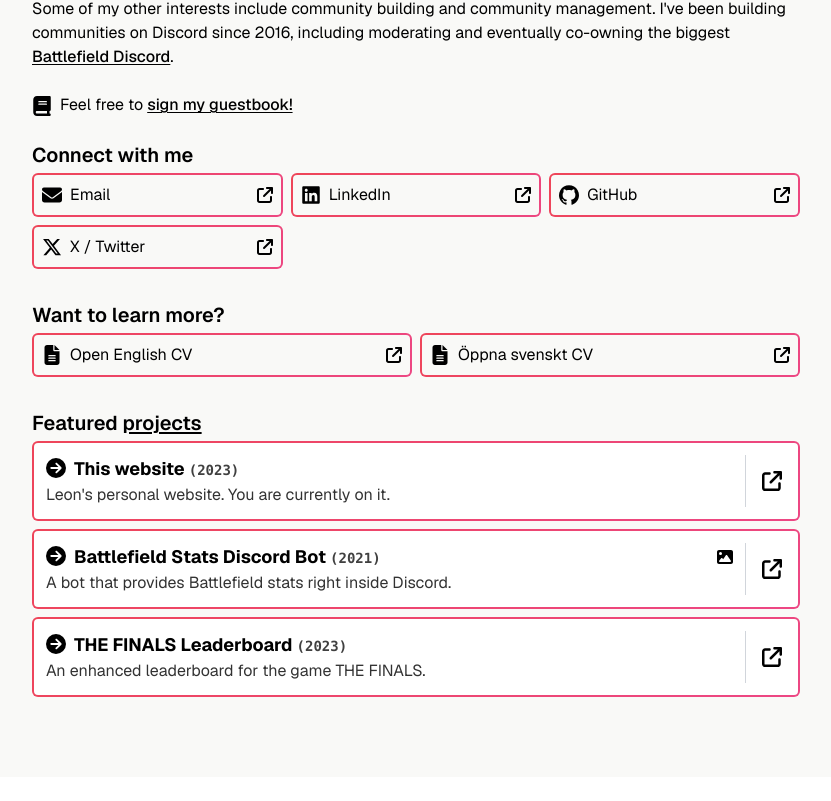
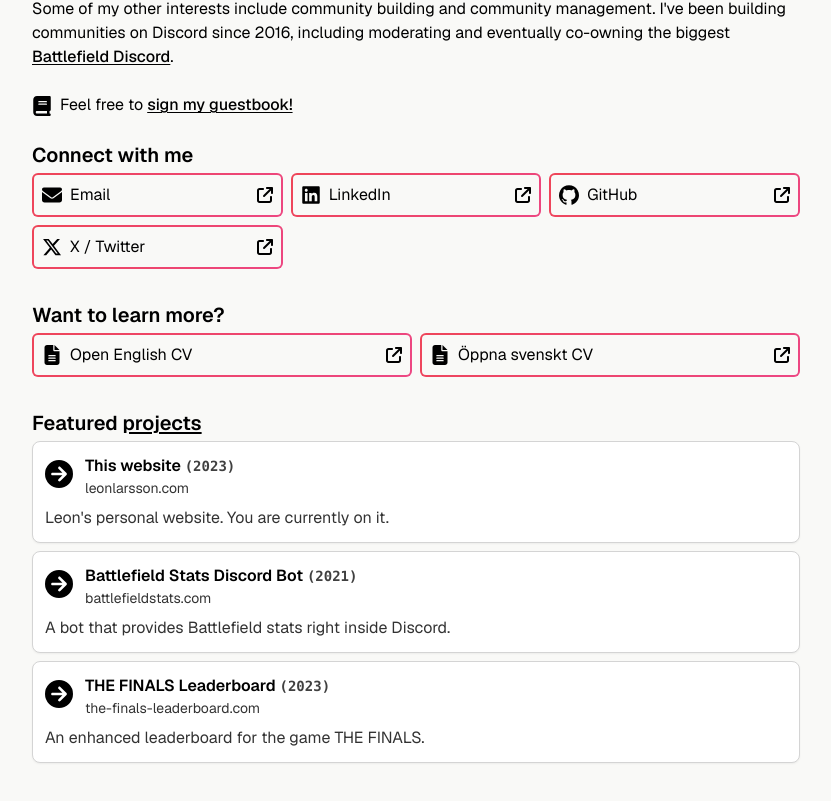
Before and after one commit to leonlarsson/leon-home, a Next.js app: page / in a window 1280 px wide. Shown: the part 493-1294 px from the top of the page, without its empty margins (224-1055 px from the left). Before the commit the page ends 1270 px from the top, so only its background shows below. Built offline with nearby package versions, Linux system fonts and the light colour scheme.

Commit message:
projects: redesign grid and cards

```diff
--- a/app/(main)/projects/components/ProjectsGrid.tsx
+++ b/app/(main)/projects/components/ProjectsGrid.tsx
@@ -8,8 +8,10 @@ export default ({ projects }: { projects: ProjectType[] }) => {
   return (
     // Use grid with 2 cols until medium, then use 1 col. Additionally, use 1 col if there is a single project
     <div
-      className={`grid gap-3 ${
-        projects.length === 1 ? "self-center" : "grid-cols-1 md:grid-cols-2"
+      className={`grid gap-5 ${
+        projects.length === 1
+          ? "self-center"
+          : "grid-cols-1 md:grid-cols-2 xl:grid-cols-3"
       }`}
     >
       {projects.map(project => (
@@ -27,21 +29,21 @@ export const Project = ({
   displayTags?: boolean;
 }) => {
   return (
-    <GradientBorder rounded="6px" padding="2px" hoverable>
-      <div className="flex h-full rounded bg-white text-start transition-colors dark:bg-kinda-black">
+    <div className="group/main relative flex flex-col gap-2 rounded-lg border border-neutral-300 bg-white p-3 text-start shadow-sm transition-colors hover:border-neutral-500 dark:border-neutral-800 dark:bg-neutral-900/40 dark:hover:border-neutral-300">
+      {/* ICON / NAME / URL */}
+      <div className="flex items-center gap-1">
+        <Icons.circleArrowRight className="mb-1 me-2 inline size-7 flex-shrink-0 transition-transform group-hover/main:-rotate-45" />
+
+        <div className="flex flex-col">
+          <span className="font-semibold">
+            {/* Name / Year */}
             <Link
               href={`/projects/${project.slug}`}
-          className="group flex flex-1 flex-col p-3"
               draggable={false}
-          title={`See more info on project ${project.name}.`}
+              className="relative z-20 underline-offset-2 hover:underline"
             >
-          <div className="flex items-center justify-between">
-            <span className="text-lg font-bold">
-              <Icons.circleArrowRight className="mb-1 me-2 inline h-5 transition-transform group-hover:-rotate-45" />
-              {/* Name / Year */}
-              <span className="underline-offset-2 group-hover:underline">
               {project.name}
-              </span>{" "}
+            </Link>{" "}
             {project.year && (
               <span
                 className="font-mono text-sm text-neutral-700 transition-colors dark:text-neutral-400"
@@ -52,17 +54,31 @@ export const Project = ({
               </span>
             )}
           </span>
-            {/* Image icon */}
-            {project.images && (
-              <Icons.image
-                className="h-4 w-4 shrink-0"
-                title={`This project has ${
-                  project.images.length === 1 ? "an image" : "images"
-                }.`}
-              />
+
+          {/* URL */}
+          {(project.link || project.githubLink) && (
+            <Link
+              href={project.link ?? project.githubLink!}
+              target="_blank"
+              draggable={false}
+              className="group/url z-20 w-fit break-all text-sm underline-offset-2 opacity-80 hover:underline dark:opacity-60"
+            >
+              {!project.link && project.githubLink && (
+                <Icons.github className="mr-1 inline size-3" />
+              )}
+
+              {(project.link ?? project.githubLink!)
+                .replace("https://github.com/", "")
+                .replace("https://", "")
+                .replace(/\/$/, "")}
+              <Icons.externallink className="ml-1 inline size-3 opacity-0 group-hover/url:opacity-50" />
+            </Link>
           )}
         </div>
+      </div>
 
+      {/* Description and tags */}
+      <div>
         {/* Description */}
         <span className="opacity-80 transition-opacity group-hover:opacity-100">
           {project.shortDescription}
@@ -70,7 +86,7 @@ export const Project = ({
 
         {/* Tags */}
         {displayTags && project.tags && (
-            <div className="mt-1 flex flex-wrap gap-1">
+          <div className="relative z-20 mt-1 flex flex-wrap gap-1">
             {project.tags
               .sort((a, b) => a.localeCompare(b))
               .map(tag => (
@@ -78,26 +94,18 @@ export const Project = ({
               ))}
           </div>
         )}
-        </Link>
+      </div>
 
-        {/* Link */}
-        {project.link && (
-          <>
-            <div className="my-3 w-px bg-gray-300" />
-
+      {/* Link to /project */}
       <Link
-              className="group flex items-center px-3"
-              href={project.link}
-              target={!project.link.startsWith("http") ? "_self" : "_blank"}
+        href={`/projects/${project.slug}`}
         draggable={false}
-              title={`Go to project ${project.name}.`}
-            >
-              <Icons.externallink className="mx-1 h-5 transition-transform group-hover:scale-[1.18]" />
-            </Link>
-          </>
-        )}
+        className="none absolute inset-0 z-10 block"
+        style={{
+          textDecoration: "none",
+        }}
+      />
     </div>
-    </GradientBorder>
   );
 };
 
--- a/data/projects/index.ts
+++ b/data/projects/index.ts
@@ -258,8 +258,7 @@ export default [
     year: "2022",
     tags: [tags.CLOUDFLARE_WORKERS, tags.TS],
     images: [timestamperImage1, timestamperImage2],
-    link: "https://github.com/leonlarsson/timestamper-bot",
-    hidePreview: true,
+    githubLink: "https://github.com/leonlarsson/timestamper-bot",
   },
   {
     slug: "redirect-link-service",
@@ -270,8 +269,7 @@ export default [
     shortDescription: "Link-shortener/redirector built on Cloudflare Workers.",
     year: "2022",
     tags: [tags.CLOUDFLARE_WORKERS, tags.TS],
-    link: "https://github.com/leonlarsson/link-redirector-worker",
-    hidePreview: true,
+    githubLink: "https://github.com/leonlarsson/link-redirector-worker",
   },
   {
     slug: "bloodhunt-stats",
@@ -291,10 +289,12 @@ export default [
       tags.JS,
     ],
     images: [bloodhuntStatsImage1],
-    link: "https://discord.com/api/oauth2/authorize?client_id=979116430802972732&permissions=0&scope=bot%20applications.commands",
-    linkName: "Add to Discord",
-    hidePreview: true,
     extraLinks: [
+      {
+        name: "Add Bot",
+        link: "https://discord.com/api/oauth2/authorize?client_id=979116430802972732&permissions=0&scope=bot%20applications.commands",
+        type: "link",
+      },
       {
         name: "API",
         link: "https://bhstats-api.leonlarsson.com/",
@@ -391,7 +391,7 @@ export default [
     shortDescription: "Leon's personal website. You are currently on it.",
     year: "2023",
     tags: [tags.REACT, tags.NEXT, tags.TAILWIND, tags.TS],
-    link: "/",
+    link: "https://leonlarsson.com",
     githubLink: "https://github.com/leonlarsson/leon-home",
     displayInCv: true,
   },
@@ -411,7 +411,7 @@ export default [
       tags.API,
       tags.DATABASE,
     ],
-    link: "/guestbook",
+    link: "https://leonlarsson.com/guestbook",
     githubLink:
       "https://github.com/leonlarsson/leon-home/tree/main/app/(main)/guestbook",
   },
@@ -448,7 +448,7 @@ export default [
     year: "2023",
     tags: [tags.REACT, tags.NEXT, tags.TAILWIND, tags.TS, tags.API],
     images: [musicShowcaseImage1, musicShowcaseImage2],
-    link: "/music",
+    link: "https://leonlarsson.com/music",
     githubLink:
       "https://github.com/leonlarsson/leon-home/tree/main/app/(main)/music",
   },
```
Lines whose indentation alone changed are shown as unchanged.
